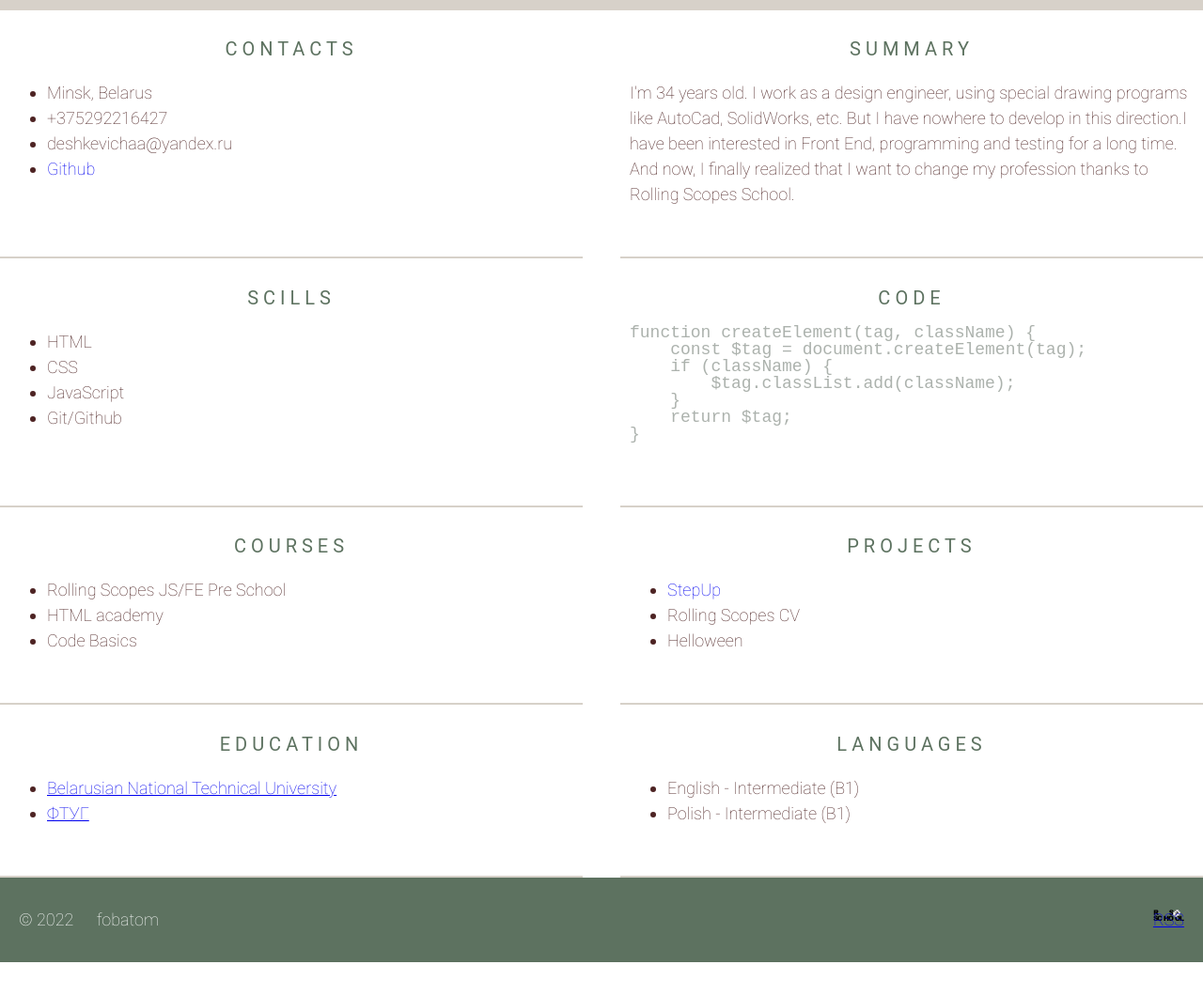
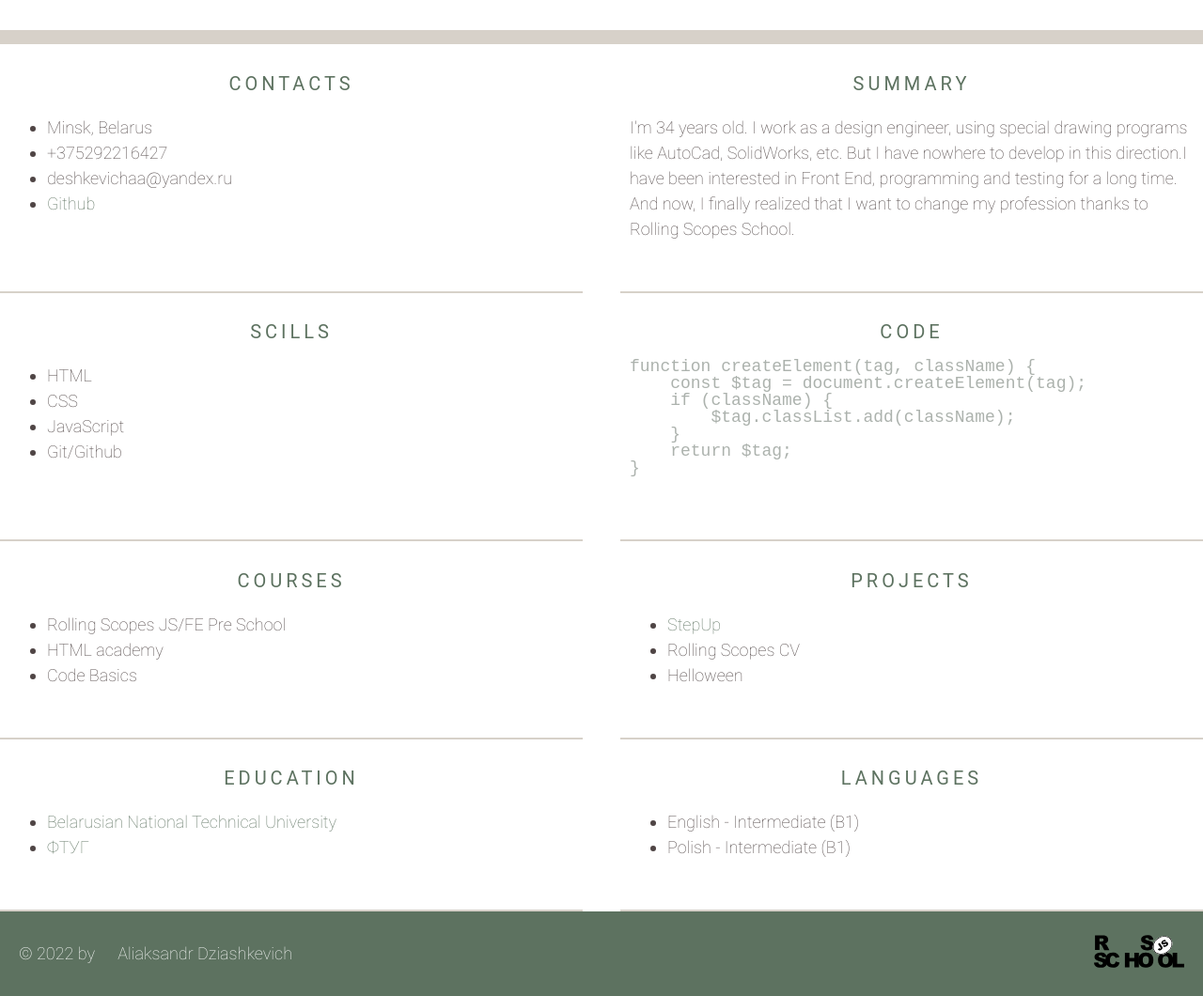
Before and after one commit to fobatom/rsschool-cv, a plain HTML site: page index.html in a window 1280 px wide. Shown: the part 389-1449 px from the top of the page at 94% size. Before the commit the page ends 1413 px from the top, so only its background shows below. Drawn offline with Linux system fonts and the light colour scheme; a web font is replaced by a local one.

Commit message:
docs: change footer and main-container

```diff
--- a/index.html
+++ b/index.html
@@ -37,10 +37,10 @@
             <section class="section" id="contacts">
                 <h2 class="section-title">CONTACTS</h2>
                 <ul class="contacts-list">
-                    <li>Minsk, Belarus</li>
-                    <li>+375292216427</li>
-                    <li>deshkevichaa@yandex.ru</li>
-                    <li><a href="https://github.com/fobatom">Github</a></li>
+                    <li class="section-item">Minsk, Belarus</li>
+                    <li class="section-item">+375292216427</li>
+                    <li class="section-item">deshkevichaa@yandex.ru</li>
+                    <li class="section-item"><a href="https://github.com/fobatom">Github</a></li>
                 </ul>
             </section>
             <section class="section" id="summary">
@@ -113,13 +113,16 @@ function createElement(tag, className) { <br>
     <footer class="footer">
         <div class="container footer-container">
             <div>
-                © 2022
+                © 2022 by
                 <a href="https://github.com/fobatom" class="github nav-link">
-                    fobatom
+                    Aliaksandr Dziashkevich
                 </a>
             </div>
             <div>
-                <a href="https://rs.school/js/" class="rss">RSS</a>
+                <a href="https://rs.school/js/" class="rss">
+                    <img src="./assets/img/rs_school_js.svg" width="96"
+                    height="38" alt="RS School">
+                </a>
             </div>
         </div>
     </footer>
--- a/style.css
+++ b/style.css
@@ -17,7 +17,7 @@ body {
     font-size: 18px;
     font-weight: 100;
     line-height: 1.5;
-    color: #4d2323;
+    color: #4f4545;
     min-height: 100vh;
     margin: 0;
     padding: 0;
@@ -29,7 +29,7 @@ body {
     font-size: 20px;
     font-weight: 400;
     text-transform: uppercase;
-    letter-spacing: 5px;
+    letter-spacing: 4px;
     color:#5d7260
 }
 .nav-link {
@@ -39,7 +39,7 @@ body {
   }
 
   .nav-link:hover {
-    color: #e9fe01;
+    color: #d9fb8a;
   }
 * {
     box-sizing: border-box;
@@ -74,14 +74,6 @@ html {
 .nav-link {
     transition: .3s;
 }
-.section-item a {
-    color: #829985;
-    text-decoration: none;
-    transition: color 0.5s;
-}
-.section-item a:hover {
-    color: #4d2323;
-}
 .main-container {
     display: flex;
     flex-wrap: wrap;
@@ -107,11 +99,10 @@ html {
     border-bottom: 15px solid #d7d1c9;
   }
 .section-profile-logo {
-    width: 200px;
-    height: 200px;
+    width: 250px;
+    height: 250px;
     object-fit: cover;
     border-radius: 50%;
-    box-shadow: 0 1px 4px rgba(0, 0, 0, .9);
     filter: grayscale(0.2) brightness(1.05);
     transition: .3s;
   }
@@ -129,11 +120,13 @@ pre {
     line-height: 0.5em ;
     color: #acb2ad;
 }
-.projects-list li a {
+a {
+    color: #5d7260;
     text-decoration: none;
+    transition: color 0.5s;
 }
-#avatar {
-    text-align: center;
+a:hover {
+    color: #131312;
 }
 .main-title::after {
     content: "";
@@ -173,14 +166,6 @@ h3 {
     line-height: 50px;
     word-spacing: 3px;
 }
-.rss {
-    width: 121px;
-    height: 45px;
-    background-image: url(./assets/img/rs_school_js.svg);
-    background-size: contain;
-    background-repeat: no-repeat;
-}
-
 .footer-container {
     display: flex;
     justify-content: space-between;
```
